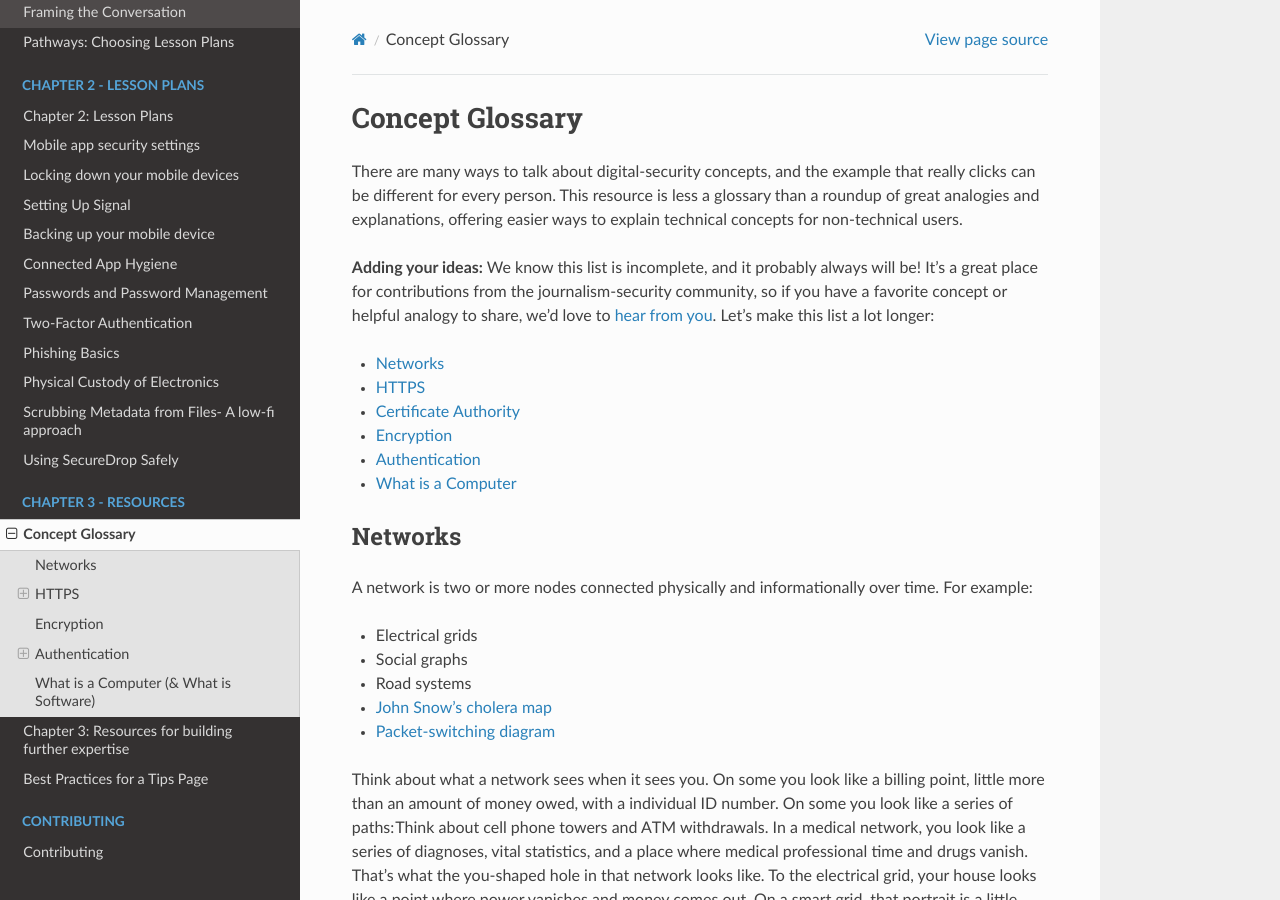
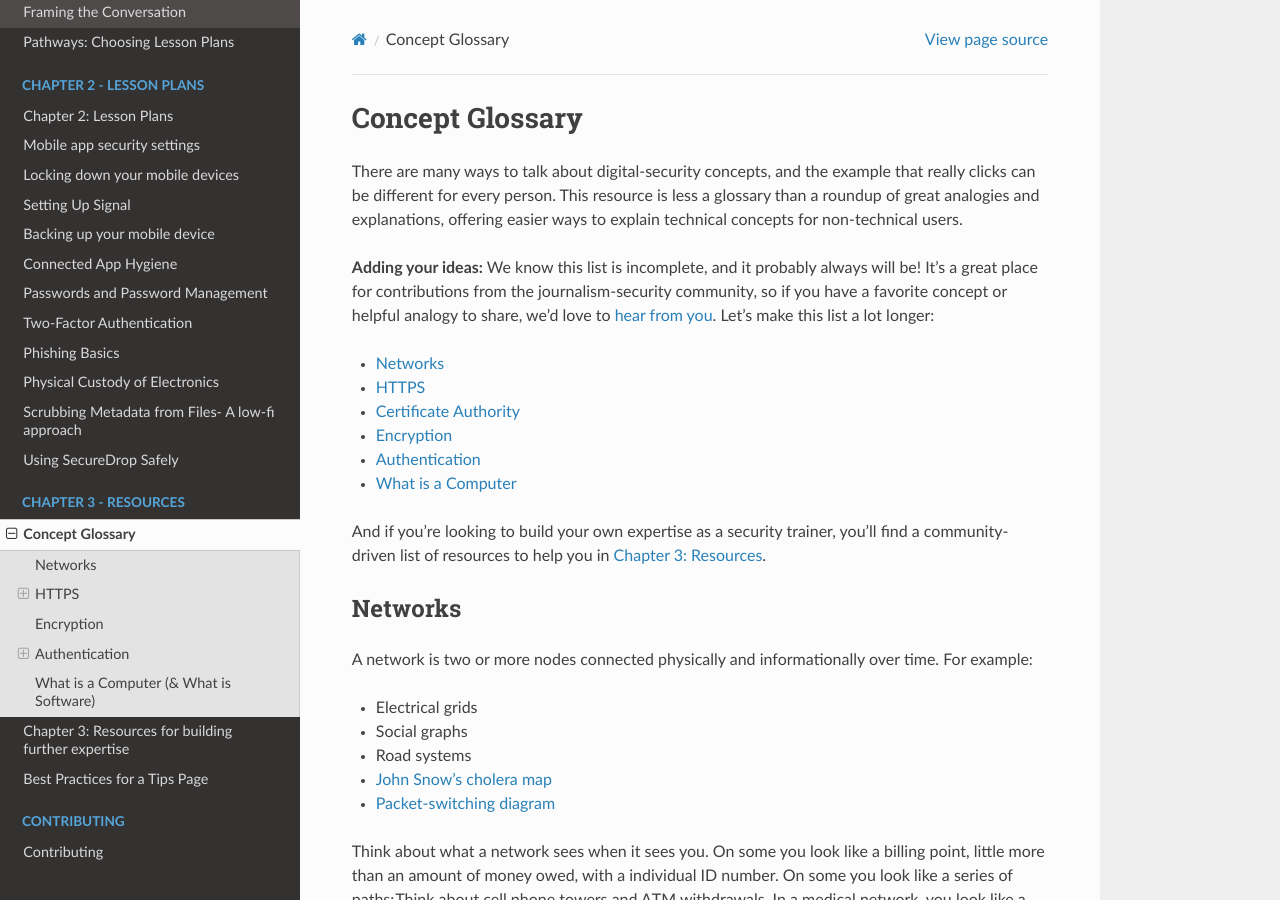
Before and after one commit to OpenNewsLabs/field-guide-security-training-newsroom, a Sphinx documentation site: the page built from docs/Chapter03-01-Glossary.md, in a window 1280 px wide and 900 px high. Built offline with Sphinx 7.4.7 and the Read the Docs theme 2.0.0, drawn with Linux system fonts in a browser that asks for light colours.

Commit message:
add link from Glossary to Resources

```diff
--- a/docs/Chapter03-01-Glossary.md
+++ b/docs/Chapter03-01-Glossary.md
@@ -11,6 +11,7 @@ There are many ways to talk about digital-security concepts, and the example tha
 * [Authentication](#authentication)
 * [What is a Computer](#what-is-a-computer)
 
+And if you're looking to build your own expertise as a security trainer, you'll find a community-driven list of resources to help you in [Chapter 3: Resources](Chapter03-02-Resources.md).
 
 ## Networks
 
```
